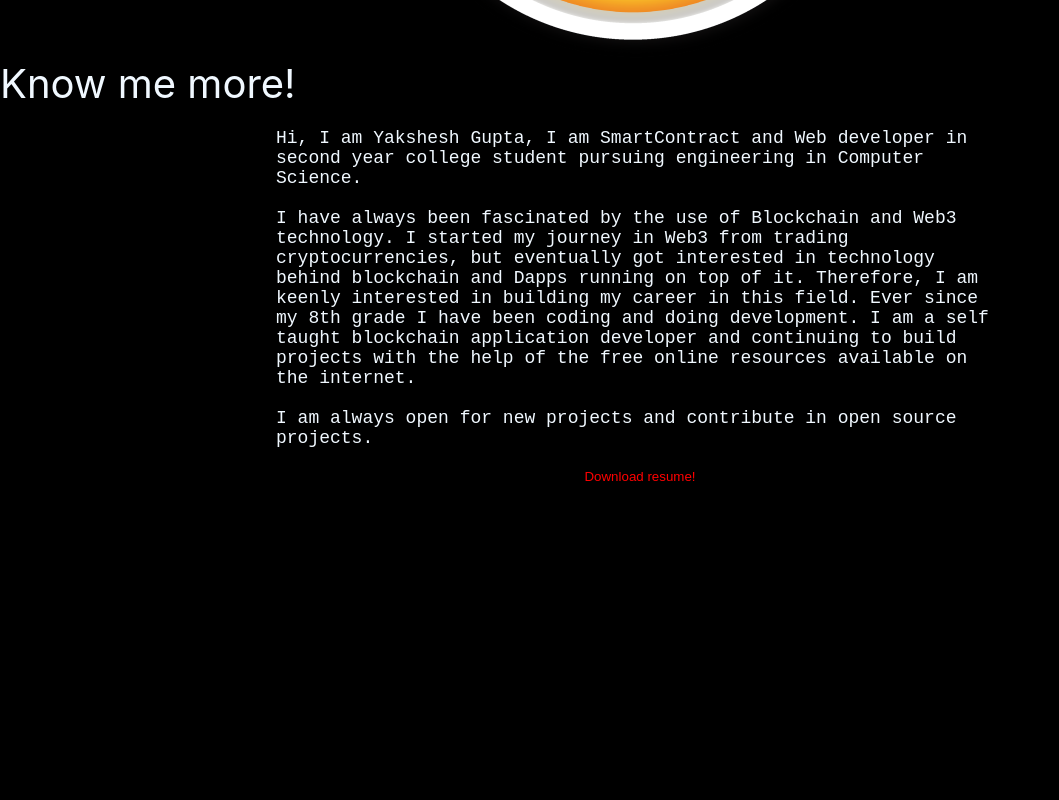
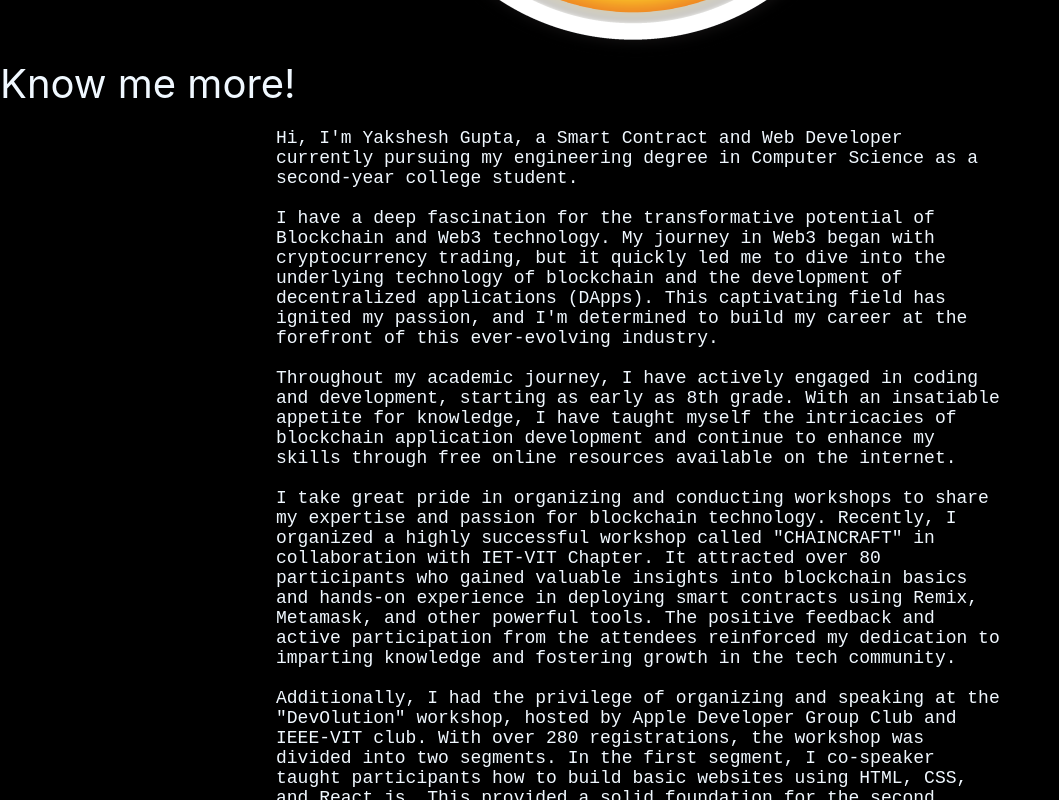
Before and after one commit to yaksheshgupta/My_portfolio, a React (Create React App) app: page /about in a window 1280 px wide. Shown: the part 660-1460 px from the top of the page, without its empty margins (0-1059 px from the left). Before the commit the page ends 1305 px from the top, so only its background shows below. Built offline with nearby package versions, Linux system fonts and the light colour scheme.

Commit message:
Update about.js

```diff
--- a/src/component/about.js
+++ b/src/component/about.js
@@ -23,20 +23,28 @@ function About() {
             </div>
             <div className='text'>
                 <div className='insideText'>
-                    Hi, I am Yakshesh Gupta, I am SmartContract and Web developer
-                    in second year college student pursuing engineering in Computer Science.
-                    <br/>
-                    <br/>
-                    I have always been fascinated by the use of Blockchain and Web3 technology. I started my journey in Web3 from trading cryptocurrencies, but eventually got interested in technology behind blockchain and Dapps running on top of it. Therefore, I am keenly interested in building my career in this field.
-                     Ever since my 8th grade I have been coding and doing development. I am a self taught blockchain application developer and continuing to build projects with the help of the free online resources available on the internet.
-                    <br/>
-                    <br/>
-                    I am always open for new projects and contribute in open source projects.
-                </div>
-                <button className='abt-btn' onClick={onButtonClick}>
-                    Download resume!
-                </button>
+                    Hi, I'm Yakshesh Gupta, a Smart Contract and Web Developer currently pursuing my engineering degree in Computer Science as a second-year college student.
+                    <br />
+                    <br />
+                    I have a deep fascination for the transformative potential of Blockchain and Web3 technology. My journey in Web3 began with cryptocurrency trading, but it quickly led me to dive into the underlying technology of blockchain and the development of decentralized applications (DApps). This captivating field has ignited my passion, and I'm determined to build my career at the forefront of this ever-evolving industry.
+                    <br />
+                    <br />
+                    Throughout my academic journey, I have actively engaged in coding and development, starting as early as 8th grade. With an insatiable appetite for knowledge, I have taught myself the intricacies of blockchain application development and continue to enhance my skills through free online resources available on the internet.
+                    <br />
+                    <br />
+                    I take great pride in organizing and conducting workshops to share my expertise and passion for blockchain technology. Recently, I organized a highly successful workshop called "CHAINCRAFT" in collaboration with IET-VIT Chapter. It attracted over 80 participants who gained valuable insights into blockchain basics and hands-on experience in deploying smart contracts using Remix, Metamask, and other powerful tools. The positive feedback and active participation from the attendees reinforced my dedication to imparting knowledge and fostering growth in the tech community.
+                    <br />
+                    <br />
+                    Additionally, I had the privilege of organizing and speaking at the "DevOlution" workshop, hosted by Apple Developer Group Club and IEEE-VIT club. With over 280 registrations, the workshop was divided into two segments. In the first segment, I co-speaker taught participants how to build basic websites using HTML, CSS, and React.js. This provided a solid foundation for the second segment, where I delved into the basics of blockchain, covering topics such as smart contract development and integrating ERC20 tokens with the frontend created in the workshop. The attendees were able to bridge web development and blockchain technology seamlessly, gaining valuable practical skills.
+                    <br />
+                    <br />
+                    These workshop experiences have not only allowed me to impart knowledge but have also strengthened my communication, leadership, and organizational skills. I am constantly seeking new opportunities to share my expertise, contribute to the community, and inspire others to explore the potential of emerging technologies.
+
             </div>
+            <button className='abt-btn' onClick={onButtonClick}>
+                Download resume!
+            </button>
+        </div >
             <div style={{ marginBottom: "10rem" }}></div>
         </>
     );
```
